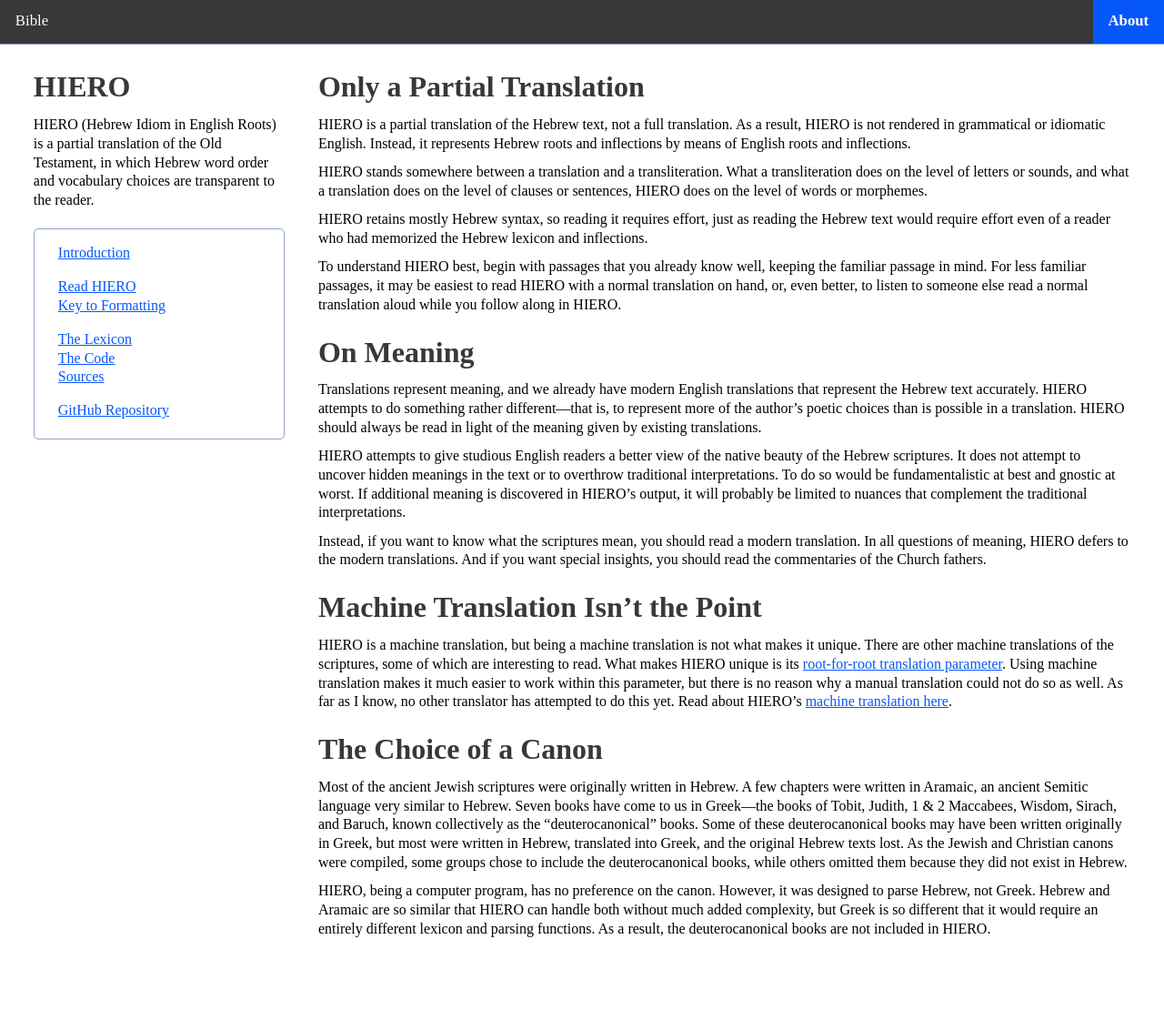
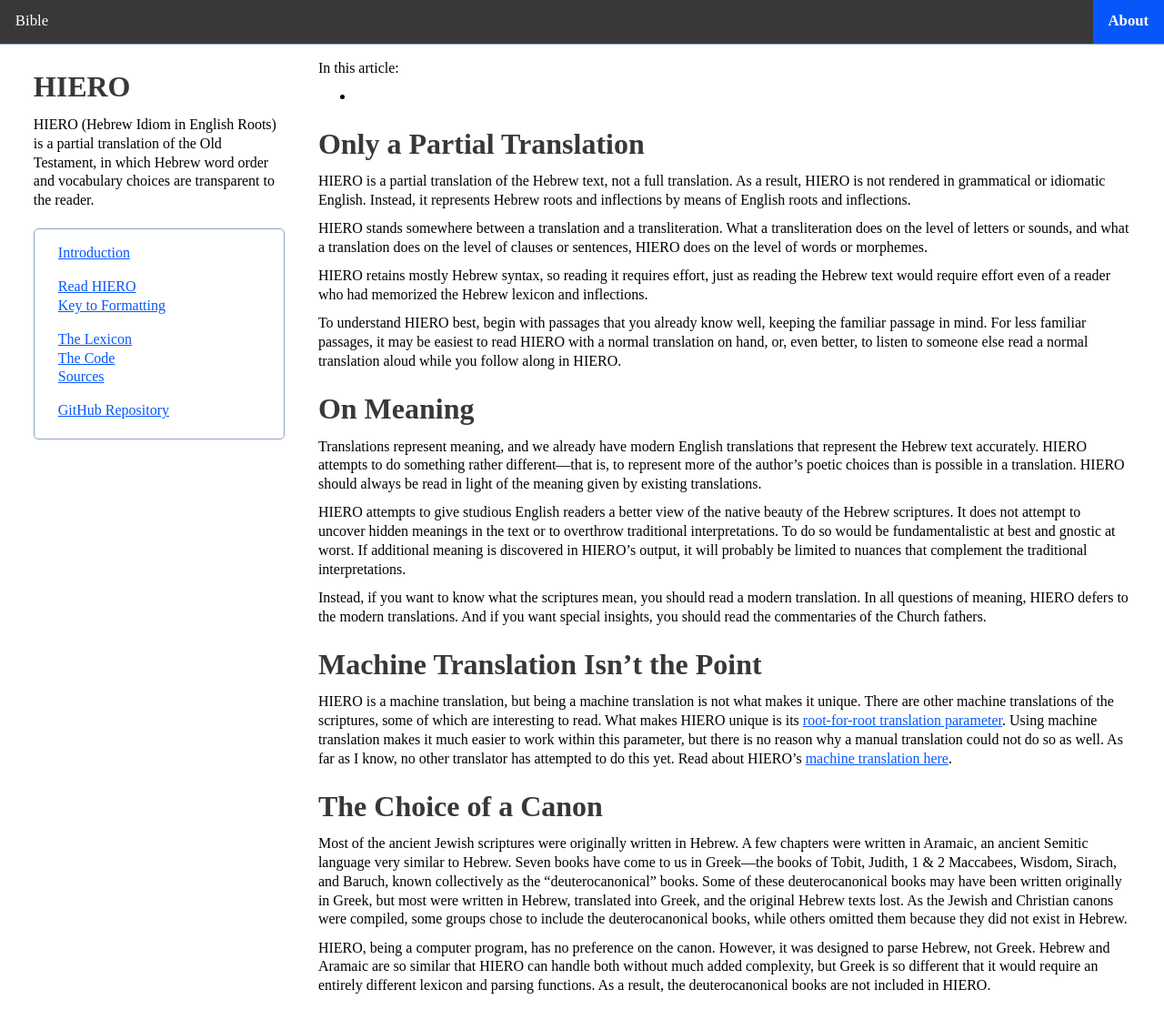
Before and after one commit to gfassero/HIERO, a Jekyll site: the page built from notes.md, in a window 1280 px wide. Shown: the whole page at 91% size. Built offline with Jekyll 4.4.1, drawn with Linux system fonts in a browser that asks for light colours; our own code applies the rules of GitHub Pages for plain Markdown files.

Commit message:
Update documentation

```diff
--- a/notes.md
+++ b/notes.md
@@ -1,3 +1,6 @@
+In this article:
+* {:toc}
+
 # Only a Partial Translation
 HIERO is a partial translation of the Hebrew text, not a full translation. As a result, HIERO is not rendered in grammatical or idiomatic English. Instead, it represents Hebrew roots and inflections by means of English roots and inflections.
 
```
Also changed, not shown: sources.md (+0 -3 lines).
